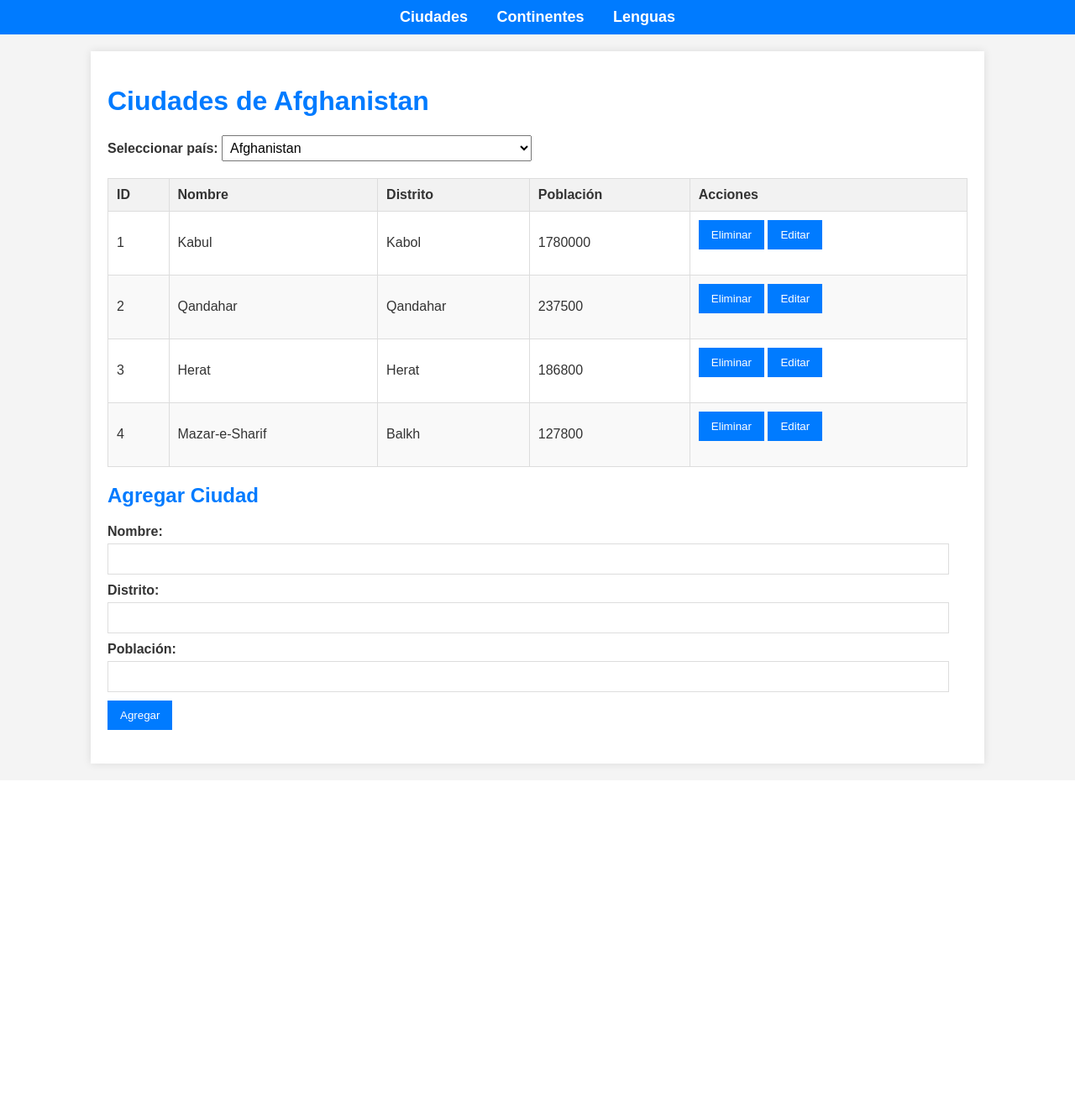
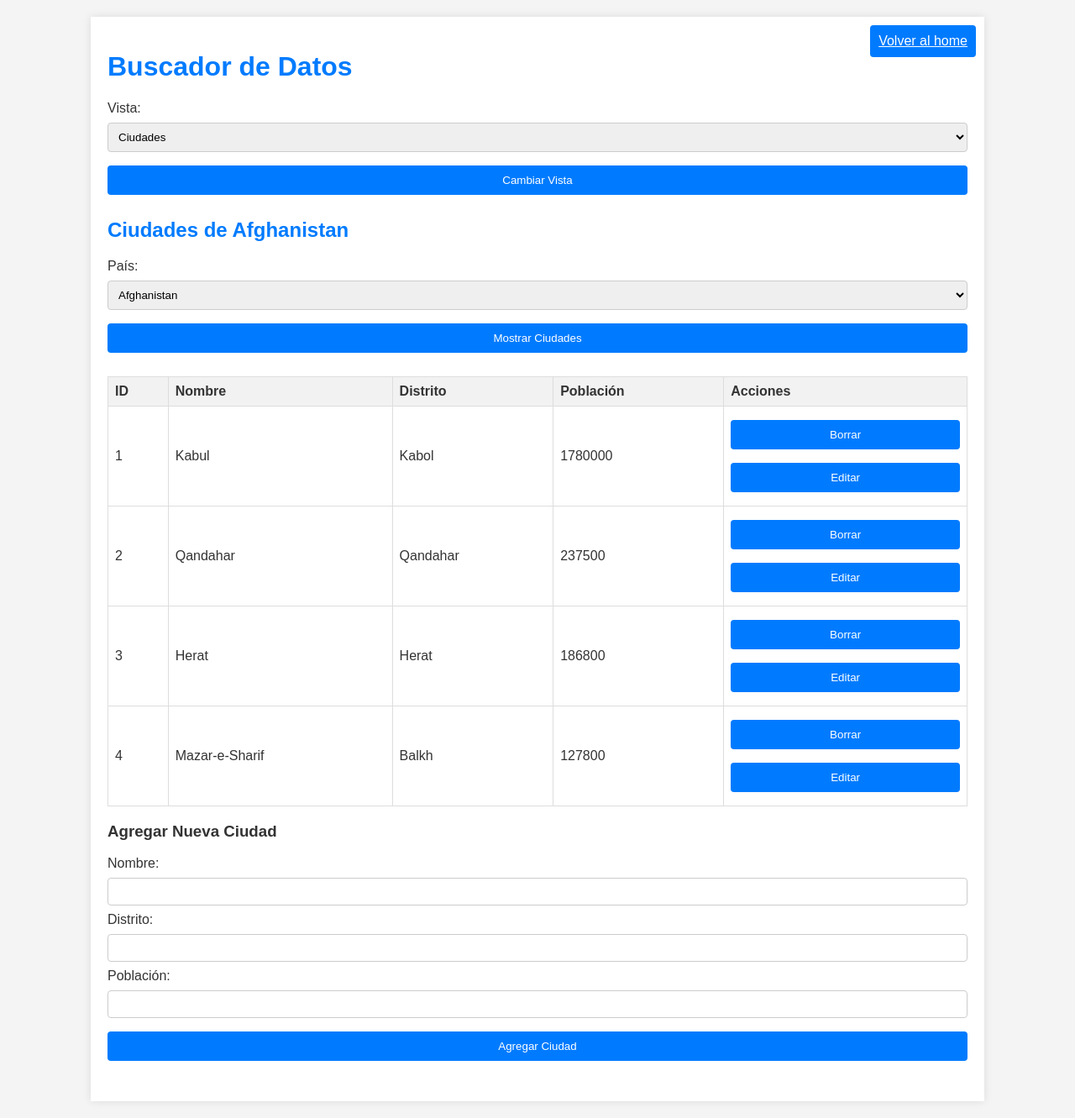
Before and after one commit to petetes93/PROYECTO_FINAL_PHP, a PHP site: page /buscadorciudades/buscador.php in a window 1280 px wide. Shown: the whole page at 84% size. Before the commit the page ends 916 px from the top, so only its background shows below. Run offline with PHP 8.4, Linux system fonts and the light colour scheme; data comes from the database, SQL or seed files in the repository.

Commit message:
update languages and new views

```diff
--- a/buscadorciudades/buscador.php
+++ b/buscadorciudades/buscador.php
@@ -130,6 +130,7 @@ if ($vista == 'ciudades') {
     $selectedContinent = isset($_GET['continente']) ? $_GET['continente'] : $continentes[0]['Continent'];
     $paisesContinente = obtenerPaisesPorContinente($pdo, $selectedContinent);
 } elseif ($vista == 'lenguas') {
+    $paisSeleccionado = obtenerNombrePais($pdo, $countryCode);
     $lenguas = obtenerLenguas($pdo, $countryCode);
 }
 
@@ -202,80 +203,79 @@ if ($_SERVER['REQUEST_METHOD'] === 'POST' && isset($_POST['editar_ciudad'])) {
             border: 1px solid #ddd;
         }
         th, td {
-            padding: 10px;
+            padding: 8px;
             text-align: left;
         }
         th {
             background-color: #f2f2f2;
         }
-        tr:nth-child(even) {
-            background-color: #f9f9f9;
+        input[type="text"], select {
+            width: 100%;
+            padding: 8px;
+            margin: 8px 0;
+            display: inline-block;
+            border: 1px solid #ccc;
+            border-radius: 4px;
+            box-sizing: border-box;
         }
-        select {
-            padding: 5px;
-            font-size: 16px;
+        input[type="submit"] {
+            width: 100%;
+            background-color: #007BFF;
+            color: white;
+            padding: 10px;
+            margin: 8px 0;
+            border: none;
+            border-radius: 4px;
+            cursor: pointer;
         }
-        label {
+        input[type="submit"]:hover {
+            background-color: #0056b3;
+        }
+        .error {
+            color: red;
             font-weight: bold;
         }
-        input[type="text"],
-        input[type="number"] {
-            width: calc(100% - 22px);
+        .boton-volver {
+            position: absolute;
+            top: 10px;
+            right: 10px;
+            background-color: #007BFF;
+            color: white;
             padding: 10px;
-            margin: 5px 0 10px 0;
-            border: 1px solid #ddd;
-            box-sizing: border-box;
-        }
-        button {
-            padding: 10px 15px;
-            background-color: #007BFF;
-            color: #fff;
             border: none;
+            border-radius: 4px;
             cursor: pointer;
         }
-        button:hover {
+        .boton-volver:hover {
             background-color: #0056b3;
-        }
-        nav {
-            background-color: #007BFF;
-            padding: 10px 20px;
-            text-align: center;
-        }
-        nav a {
-            color: #fff;
-            text-decoration: none;
-            margin: 0 15px;
-            font-weight: bold;
-            font-size: 18px;
-        }
-        nav a:hover {
-            text-decoration: underline;
-        }
-        .acciones form {
-            display: inline;
         }
     </style>
 </head>
 <body>
-    <nav>
-        <a href="?vista=ciudades">Ciudades</a>
-        <a href="?vista=continentes">Continentes</a>
-        <a href="?vista=lenguas">Lenguas</a>
-    </nav>
 <div class="container">
+    <h1>Buscador de Datos</h1>
+    <form action="buscador.php" method="get">
+        <label for="vista">Vista:</label>
+        <select name="vista" id="vista">
+            <option value="ciudades" <?php echo $vista == 'ciudades' ? 'selected' : ''; ?>>Ciudades</option>
+            <option value="continentes" <?php echo $vista == 'continentes' ? 'selected' : ''; ?>>Continentes</option>
+            <option value="lenguas" <?php echo $vista == 'lenguas' ? 'selected' : ''; ?>>Lenguas</option>
+        </select>
+        <input type="submit" value="Cambiar Vista">
+    </form>
     <?php if ($vista == 'ciudades'): ?>
-            <h1>Ciudades de <?php echo htmlspecialchars($paisSeleccionado); ?></h1>
-            <form method="GET" action="">
+        <h2>Ciudades de <?php echo htmlspecialchars($paisSeleccionado); ?></h2>
+        <form action="buscador.php" method="get">
             <input type="hidden" name="vista" value="ciudades">
-                <label for="country">Seleccionar país:</label>
-                <select id="country" name="country" onchange="this.form.submit()">
+            <label for="country">País:</label>
+            <select name="country" id="country">
                 <?php foreach ($paises as $pais): ?>
-                        <option value="<?php echo htmlspecialchars($pais['Code']); ?>" <?php if ($countryCode == $pais['Code']) echo 'selected'; ?>>
-                            <?php echo htmlspecialchars($pais['Name']); ?>
-                        </option>
+                    <option value="<?php echo $pais['Code']; ?>" <?php echo $pais['Code'] == $countryCode ? 'selected' : ''; ?>><?php echo htmlspecialchars($pais['Name']); ?></option>
                 <?php endforeach; ?>
             </select>
+            <input type="submit" value="Mostrar Ciudades">
         </form>
+        <?php if (isset($ciudades)): ?>
             <table>
                 <thead>
                 <tr>
@@ -293,53 +293,47 @@ if ($_SERVER['REQUEST_METHOD'] === 'POST' && isset($_POST['editar_ciudad'])) {
                         <td><?php echo htmlspecialchars($ciudad['Name']); ?></td>
                         <td><?php echo htmlspecialchars($ciudad['District']); ?></td>
                         <td><?php echo htmlspecialchars($ciudad['Population']); ?></td>
-                            <td class="acciones">
-                                <form method="POST" style="display:inline-block;">
-                                    <input type="hidden" name="city_id" value="<?php echo htmlspecialchars($ciudad['ID']); ?>">
-                                    <button type="submit" name="borrar_ciudad">Eliminar</button>
+                        <td>
+                            <form action="buscador.php" method="post" style="display:inline;">
+                                <input type="hidden" name="city_id" value="<?php echo $ciudad['ID']; ?>">
+                                <input type="hidden" name="countryCode" value="<?php echo $countryCode; ?>">
+                                <input type="submit" name="borrar_ciudad" value="Borrar">
                             </form>
-                                <button onclick="document.getElementById('editar_<?php echo htmlspecialchars($ciudad['ID']); ?>').style.display='block'">Editar</button>
-                                <div id="editar_<?php echo htmlspecialchars($ciudad['ID']); ?>" style="display:none;">
-                                    <form method="POST">
-                                        <input type="hidden" name="city_id" value="<?php echo htmlspecialchars($ciudad['ID']); ?>">
-                                        <label for="nombre">Nombre:</label><br>
-                                        <input type="text" id="nombre" name="nombre" value="<?php echo htmlspecialchars($ciudad['Name']); ?>" required><br>
-                                        <label for="distrito">Distrito:</label><br>
-                                        <input type="text" id="distrito" name="distrito" value="<?php echo htmlspecialchars($ciudad['District']); ?>" required><br>
-                                        <label for="poblacion">Población:</label><br>
-                                        <input type="number" id="poblacion" name="poblacion" value="<?php echo htmlspecialchars($ciudad['Population']); ?>" required><br>
-                                        <button type="submit" name="editar_ciudad">Guardar</button>
+                            <form action="editar_ciudad.php" method="get" style="display:inline;">
+                                <input type="hidden" name="city_id" value="<?php echo $ciudad['ID']; ?>">
+                                <input type="hidden" name="countryCode" value="<?php echo $countryCode; ?>">
+                                <input type="submit" value="Editar">
                             </form>
-                                </div>
                         </td>
                     </tr>
                 <?php endforeach; ?>
                 </tbody>
             </table>
-            <h2>Agregar Ciudad</h2>
-            <form method="POST">
-                <label for="nombre">Nombre:</label><br>
-                <input type="text" id="nombre" name="nombre" required><br>
-                <input type="hidden" name="countryCode" value="<?php echo htmlspecialchars($countryCode); ?>">
-                <label for="distrito">Distrito:</label><br>
-                <input type="text" id="distrito" name="distrito" required><br>
-                <label for="poblacion">Población:</label><br>
-                <input type="number" id="poblacion" name="poblacion" required><br>
-                <button type="submit" name="agregar_ciudad">Agregar</button>
+            <h3>Agregar Nueva Ciudad</h3>
+            <form action="buscador.php" method="post">
+                <input type="hidden" name="countryCode" value="<?php echo $countryCode; ?>">
+                <label for="nombre">Nombre:</label>
+                <input type="text" name="nombre" required>
+                <label for="distrito">Distrito:</label>
+                <input type="text" name="distrito" required>
+                <label for="poblacion">Población:</label>
+                <input type="text" name="poblacion" required>
+                <input type="submit" name="agregar_ciudad" value="Agregar Ciudad">
             </form>
+        <?php endif; ?>
     <?php elseif ($vista == 'continentes'): ?>
-            <h1>Continentes y Países</h1>
-            <form method="GET" action="">
+        <h2>Continentes y Países</h2>
+        <form action="buscador.php" method="get">
             <input type="hidden" name="vista" value="continentes">
-                <label for="continente">Seleccionar continente:</label>
-                <select id="continente" name="continente" onchange="this.form.submit()">
+            <label for="continente">Continente:</label>
+            <select name="continente" id="continente">
                 <?php foreach ($continentes as $continente): ?>
-                        <option value="<?php echo htmlspecialchars($continente['Continent']); ?>" <?php if ($selectedContinent == $continente['Continent']) echo 'selected'; ?>>
-                            <?php echo htmlspecialchars($continente['Continent']); ?>
-                        </option>
+                    <option value="<?php echo htmlspecialchars($continente['Continent']); ?>" <?php echo $continente['Continent'] == $selectedContinent ? 'selected' : ''; ?>><?php echo htmlspecialchars($continente['Continent']); ?></option>
                 <?php endforeach; ?>
             </select>
+            <input type="submit" value="Mostrar Países">
         </form>
+        <?php if (isset($paisesContinente)): ?>
             <table>
                 <thead>
                 <tr>
@@ -356,36 +350,40 @@ if ($_SERVER['REQUEST_METHOD'] === 'POST' && isset($_POST['editar_ciudad'])) {
                 <?php endforeach; ?>
                 </tbody>
             </table>
+        <?php endif; ?>
     <?php elseif ($vista == 'lenguas'): ?>
-            <h1>Lenguas de <?php echo htmlspecialchars($paisSeleccionado); ?></h1>
-            <form method="GET" action="">
+        <h2>Lenguas de <?php echo htmlspecialchars($paisSeleccionado); ?></h2>
+        <form action="buscador.php" method="get">
             <input type="hidden" name="vista" value="lenguas">
-                <label for="country">Seleccionar país:</label>
-                <select id="country" name="country" onchange="this.form.submit()">
+            <label for="country">País:</label>
+            <select name="country" id="country">
                 <?php foreach ($paises as $pais): ?>
-                        <option value="<?php echo htmlspecialchars($pais['Code']); ?>" <?php if ($countryCode == $pais['Code']) echo 'selected'; ?>>
-                            <?php echo htmlspecialchars($pais['Name']); ?>
-                        </option>
+                    <option value="<?php echo $pais['Code']; ?>" <?php echo $pais['Code'] == $countryCode ? 'selected' : ''; ?>><?php echo htmlspecialchars($pais['Name']); ?></option>
                 <?php endforeach; ?>
             </select>
+            <input type="submit" value="Mostrar Lenguas">
         </form>
+        <?php if (isset($lenguas)): ?>
     <table>
         <thead>
             <tr>
                 <th>Lengua</th>
-                        <th>Es Oficial</th>
+                <th>Oficial</th>
             </tr>
         </thead>
         <tbody>
             <?php foreach ($lenguas as $lengua): ?>
                 <tr>
                     <td><?php echo htmlspecialchars($lengua['Language']); ?></td>
-                            <td><?php echo $lengua['IsOfficial'] === 'T' ? 'Sí' : 'No'; ?></td>
+                    <td><?php echo ($lengua['IsOfficial'] == 'T') ? 'Sí' : 'No'; ?></td>
                 </tr>
             <?php endforeach; ?>
         </tbody>
     </table>
 <?php endif; ?>
+
+    <?php endif; ?>
+    <a href="buscador.php" class="boton-volver">Volver al home</a>
 </div>
 </body>
 </html>
--- a/loto/menu.php
+++ b/loto/menu.php
@@ -160,15 +160,13 @@
                 const j = Math.floor(Math.random() * (i + 1));
                 [numbers[i], numbers[j]] = [numbers[j], numbers[i]];
             }
-            return numbers.slice(0, count).join(", ");
+            numbers = numbers.slice(0, count).sort((a, b) => a - b);
+            return numbers.join(", ");
         }
 
         function showPage(page) {
-
             document.querySelectorAll('.page').forEach(p => p.style.display = 'none');
-
             document.getElementById(page).style.display = 'block';
-
 
             let title = '';
             switch (page) {
```
Lines whose indentation alone changed are shown as unchanged.
